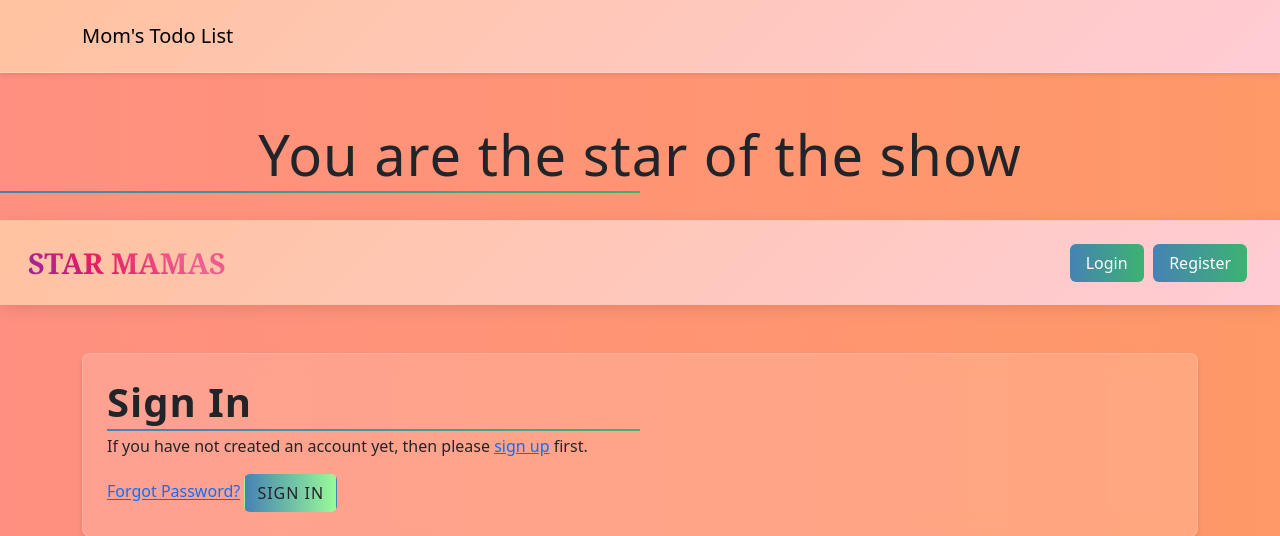
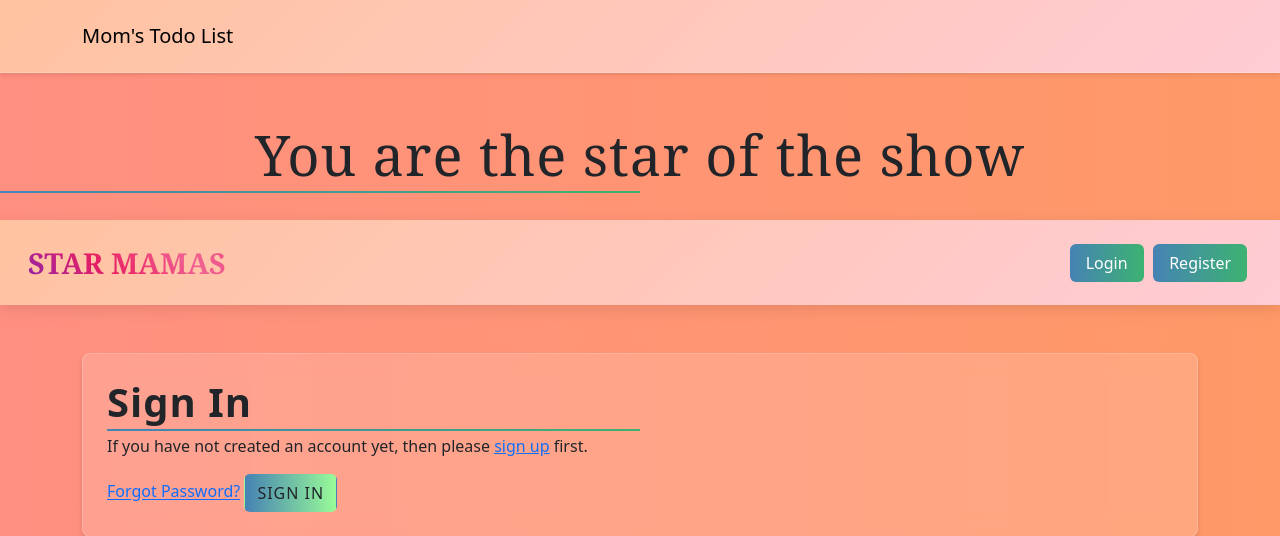
Before and after one commit to EssBuilds/starmamas, a Django app: page / in a window 1280 px wide. Shown: the top 536 px of the page. Run offline with Django 5.2, Linux system fonts and the light colour scheme; some libraries are stand-ins or nearby versions.

Commit message:
changed font for the sub headline

```diff
--- a/templates/base.html
+++ b/templates/base.html
@@ -313,6 +313,11 @@
             filter: brightness(1.2);
         }
 
+        /* Star Tagline Styling to match STAR MAMAS font */
+        .star-tagline {
+            font-family: 'Georgia', serif;
+        }
+
         @keyframes gradientShift {
             0% {
                 background-position: 0% 50%;
@@ -465,7 +470,7 @@
     <div class="container-fluid p-0">
         <!-- Header -->
         <header class="text-center py-4">
-            <h1 class="display-4">You are the star of the show</h1>
+            <h1 class="display-4 star-tagline">You are the star of the show</h1>
         </header>
 
         <!-- Updated Navigation Bar -->
```
Also changed, not shown: todo/templates/base.html (+6 -1 lines).
